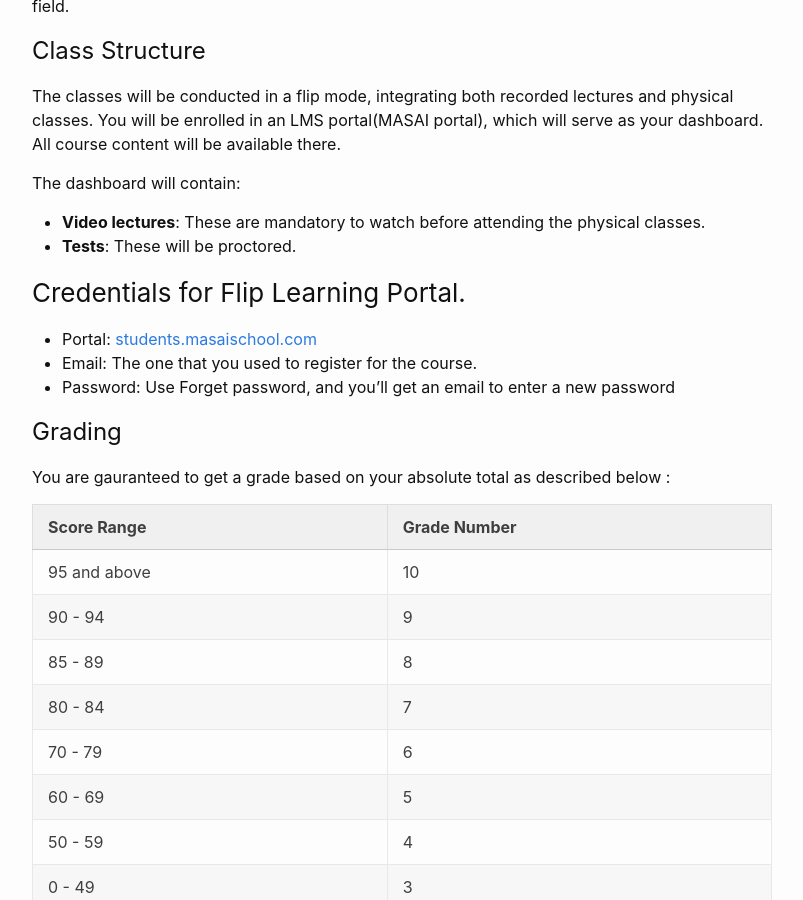
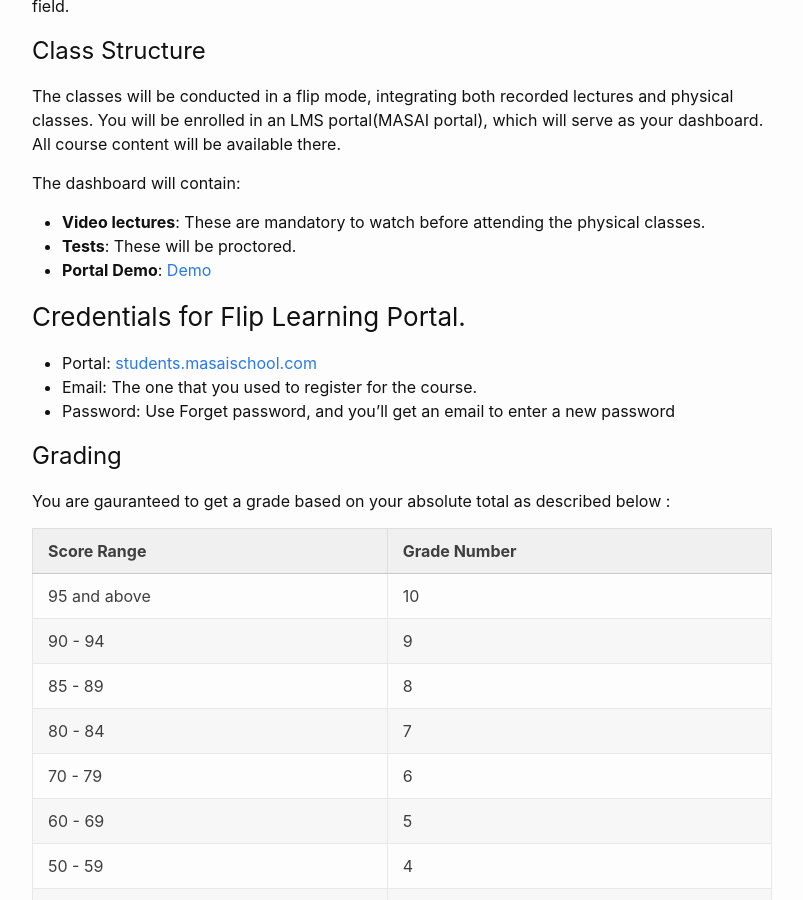
Before and after one commit to sudarshansudarshan/cs503, a Jekyll site: the page built from Handbook.md, in a window 1280 px wide and 900 px high, scrolled down 1494 px. Shown: the whole window, without its empty margins (238-1041 px from the left). Built offline with Jekyll 4.4.1, drawn with Linux system fonts in a browser that asks for light colours.

Commit message:
Update Handbook.md

```diff
--- a/Handbook.md
+++ b/Handbook.md
@@ -57,6 +57,7 @@ The dashboard will contain:
 
 - **Video lectures**: These are mandatory to watch before attending the physical classes.
 - **Tests**: These will be proctored.
+- **Portal Demo**: [Demo](https://drive.google.com/file/d/1uxy1N2aWXIPG7l7Imbu9MWbV5MfFf6cw/view?usp=sharing)
 
 
 ### Credentials for Flip Learning Portal.
```
